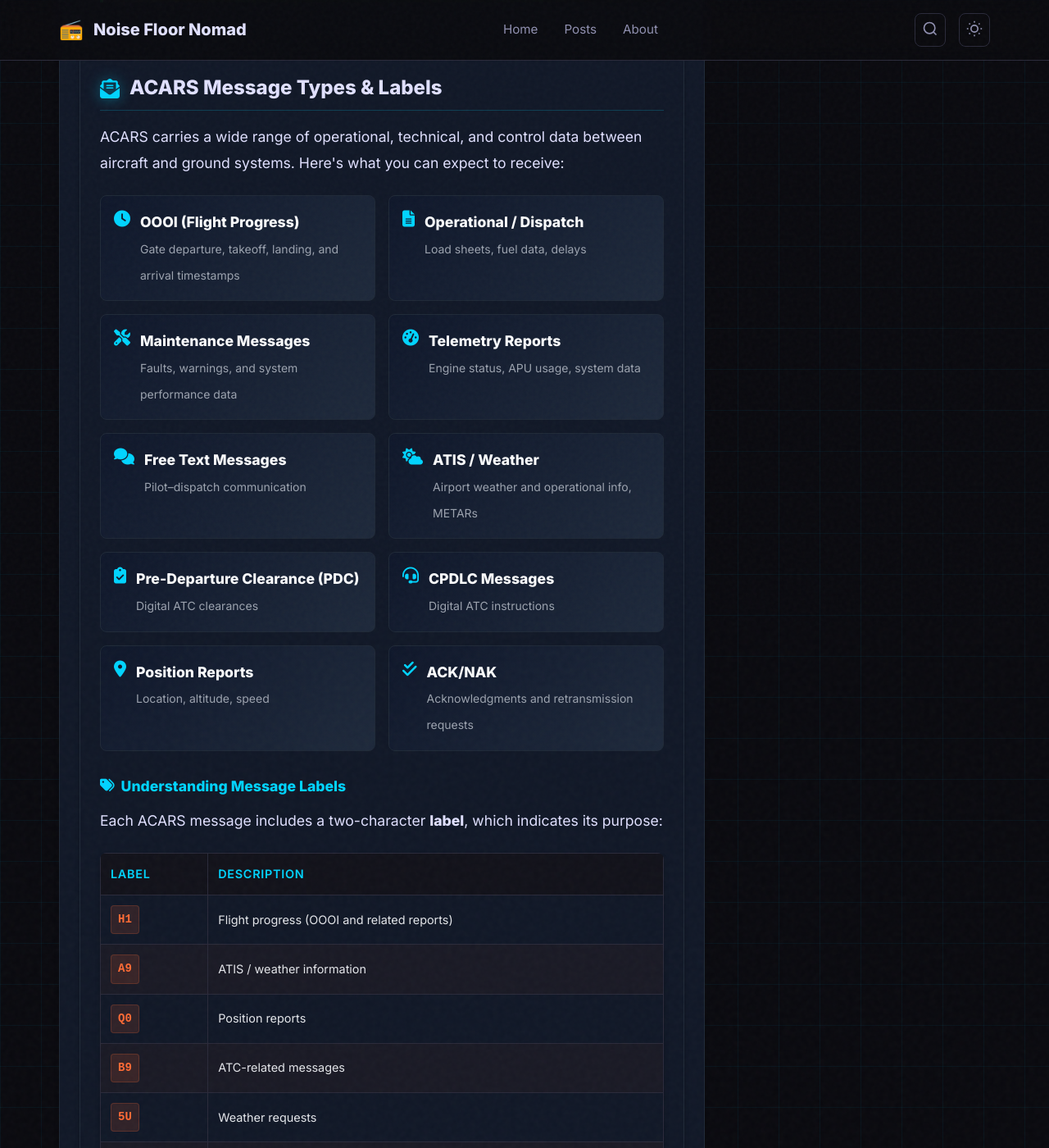
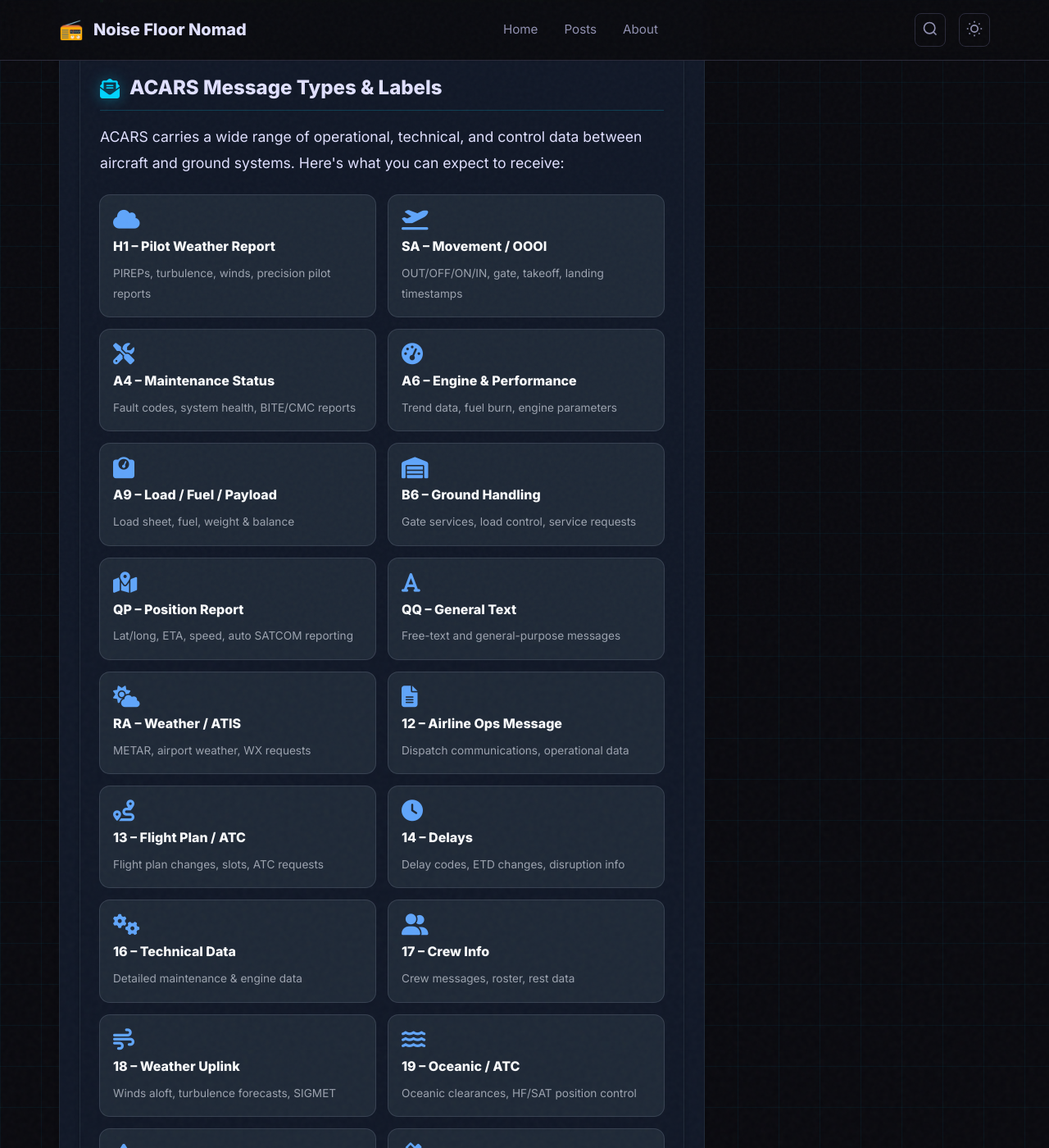
Before and after one commit to hmdsamarasekara/hmdsamarasekara.github.io, a Jekyll site: the page built from _posts/2026-03-15-exploring-vhf-acars.md, in a window 1280 px wide and 1400 px high, scrolled down 5618 px. Shown: the whole window at 82% size. Built offline with Jekyll 4.4.1, drawn with Linux system fonts in a browser that asks for light colours; some of the changed text lies outside the part shown.

Commit message:
Update 2026-03-15-exploring-vhf-acars.md

```diff
--- a/_posts/2026-03-15-exploring-vhf-acars.md
+++ b/_posts/2026-03-15-exploring-vhf-acars.md
@@ -679,7 +679,7 @@ excerpt: "A comprehensive guide to understanding and decoding VHF ACARS aviation
 </div>
 
   <h4 style="color: #f9fafb; margin-top: 1.5rem; display: flex; align-items: center; gap: 0.5rem;">
-    <i class="fas fa-terminal" style="color: #ff6b35;"></i> Command Worked Best for My Setup
+    <i class="fas fa-terminal" style="color: #ff6b35;"></i> Options Worked Best for My Setup
   </h4>
 
 <div class="tip-box">
@@ -720,78 +720,174 @@ excerpt: "A comprehensive guide to understanding and decoding VHF ACARS aviation
 
   <p>ACARS carries a wide range of operational, technical, and control data between aircraft and ground systems. Here's what you can expect to receive:</p>
 
-  <div class="message-type-grid">
-    <div class="message-type-card">
-      <i class="fas fa-clock"></i>
-      <div>
-        <strong style="color: #f9fafb;">OOOI (Flight Progress)</strong><br>
-        <span style="color: #9ca3af; font-size: 0.875rem;">Gate departure, takeoff, landing, and arrival timestamps</span>
-      </div>
-    </div>
-    <div class="message-type-card">
-      <i class="fas fa-file-alt"></i>
-      <div>
-        <strong style="color: #f9fafb;">Operational / Dispatch</strong><br>
-        <span style="color: #9ca3af; font-size: 0.875rem;">Load sheets, fuel data, delays</span>
-      </div>
-    </div>
-    <div class="message-type-card">
-      <i class="fas fa-tools"></i>
-      <div>
-        <strong style="color: #f9fafb;">Maintenance Messages</strong><br>
-        <span style="color: #9ca3af; font-size: 0.875rem;">Faults, warnings, and system performance data</span>
-      </div>
-    </div>
-    <div class="message-type-card">
-      <i class="fas fa-tachometer-alt"></i>
-      <div>
-        <strong style="color: #f9fafb;">Telemetry Reports</strong><br>
-        <span style="color: #9ca3af; font-size: 0.875rem;">Engine status, APU usage, system data</span>
-      </div>
-    </div>
-    <div class="message-type-card">
-      <i class="fas fa-comments"></i>
-      <div>
-        <strong style="color: #f9fafb;">Free Text Messages</strong><br>
-        <span style="color: #9ca3af; font-size: 0.875rem;">Pilot–dispatch communication</span>
-      </div>
-    </div>
-    <div class="message-type-card">
-      <i class="fas fa-cloud-sun"></i>
-      <div>
-        <strong style="color: #f9fafb;">ATIS / Weather</strong><br>
-        <span style="color: #9ca3af; font-size: 0.875rem;">Airport weather and operational info, METARs</span>
-      </div>
-    </div>
-    <div class="message-type-card">
-      <i class="fas fa-clipboard-check"></i>
-      <div>
-        <strong style="color: #f9fafb;">Pre-Departure Clearance (PDC)</strong><br>
-        <span style="color: #9ca3af; font-size: 0.875rem;">Digital ATC clearances</span>
-      </div>
-    </div>
-    <div class="message-type-card">
-      <i class="fas fa-headset"></i>
-      <div>
-        <strong style="color: #f9fafb;">CPDLC Messages</strong><br>
-        <span style="color: #9ca3af; font-size: 0.875rem;">Digital ATC instructions</span>
-      </div>
-    </div>
-    <div class="message-type-card">
-      <i class="fas fa-map-marker-alt"></i>
-      <div>
-        <strong style="color: #f9fafb;">Position Reports</strong><br>
-        <span style="color: #9ca3af; font-size: 0.875rem;">Location, altitude, speed</span>
-      </div>
-    </div>
-    <div class="message-type-card">
-      <i class="fas fa-check-double"></i>
-      <div>
-        <strong style="color: #f9fafb;">ACK/NAK</strong><br>
-        <span style="color: #9ca3af; font-size: 0.875rem;">Acknowledgments and retransmission requests</span>
-      </div>
-    </div>
+<div class="acars-label-grid" style="
+  display: grid;
+  grid-template-columns: repeat(auto-fill, minmax(220px, 1fr));
+  gap: 16px;
+  margin-top: 20px;
+">
+
+  <!-- H1 -->
+  <div class="acars-card">
+    <i class="fas fa-cloud"></i>
+    <strong>H1 – Pilot Weather Report</strong>
+    <span>PIREPs, turbulence, winds, precision pilot reports</span>
   </div>
+
+  <!-- SA -->
+  <div class="acars-card">
+    <i class="fas fa-plane-departure"></i>
+    <strong>SA – Movement / OOOI</strong>
+    <span>OUT/OFF/ON/IN, gate, takeoff, landing timestamps</span>
+  </div>
+
+  <!-- A4 -->
+  <div class="acars-card">
+    <i class="fas fa-tools"></i>
+    <strong>A4 – Maintenance Status</strong>
+    <span>Fault codes, system health, BITE/CMC reports</span>
+  </div>
+
+  <!-- A6 -->
+  <div class="acars-card">
+    <i class="fas fa-tachometer-alt"></i>
+    <strong>A6 – Engine & Performance</strong>
+    <span>Trend data, fuel burn, engine parameters</span>
+  </div>
+
+  <!-- A9 -->
+  <div class="acars-card">
+    <i class="fas fa-weight"></i>
+    <strong>A9 – Load / Fuel / Payload</strong>
+    <span>Load sheet, fuel, weight & balance</span>
+  </div>
+
+  <!-- B6 -->
+  <div class="acars-card">
+    <i class="fas fa-warehouse"></i>
+    <strong>B6 – Ground Handling</strong>
+    <span>Gate services, load control, service requests</span>
+  </div>
+
+  <!-- QP -->
+  <div class="acars-card">
+    <i class="fas fa-map-marked-alt"></i>
+    <strong>QP – Position Report</strong>
+    <span>Lat/long, ETA, speed, auto SATCOM reporting</span>
+  </div>
+
+  <!-- QQ -->
+  <div class="acars-card">
+    <i class="fas fa-font"></i>
+    <strong>QQ – General Text</strong>
+    <span>Free-text and general-purpose messages</span>
+  </div>
+
+  <!-- RA -->
+  <div class="acars-card">
+    <i class="fas fa-cloud-sun"></i>
+    <strong>RA – Weather / ATIS</strong>
+    <span>METAR, airport weather, WX requests</span>
+  </div>
+
+  <!-- 12 -->
+  <div class="acars-card">
+    <i class="fas fa-file-alt"></i>
+    <strong>12 – Airline Ops Message</strong>
+    <span>Dispatch communications, operational data</span>
+  </div>
+
+  <!-- 13 -->
+  <div class="acars-card">
+    <i class="fas fa-route"></i>
+    <strong>13 – Flight Plan / ATC</strong>
+    <span>Flight plan changes, slots, ATC requests</span>
+  </div>
+
+  <!-- 14 -->
+  <div class="acars-card">
+    <i class="fas fa-clock"></i>
+    <strong>14 – Delays</strong>
+    <span>Delay codes, ETD changes, disruption info</span>
+  </div>
+
+  <!-- 16 -->
+  <div class="acars-card">
+    <i class="fas fa-cogs"></i>
+    <strong>16 – Technical Data</strong>
+    <span>Detailed maintenance & engine data</span>
+  </div>
+
+  <!-- 17 -->
+  <div class="acars-card">
+    <i class="fas fa-user-friends"></i>
+    <strong>17 – Crew Info</strong>
+    <span>Crew messages, roster, rest data</span>
+  </div>
+
+  <!-- 18 -->
+  <div class="acars-card">
+    <i class="fas fa-wind"></i>
+    <strong>18 – Weather Uplink</strong>
+    <span>Winds aloft, turbulence forecasts, SIGMET</span>
+  </div>
+
+  <!-- 19 -->
+  <div class="acars-card">
+    <i class="fas fa-water"></i>
+    <strong>19 – Oceanic / ATC</strong>
+    <span>Oceanic clearances, HF/SAT position control</span>
+  </div>
+
+  <!-- 1B -->
+  <div class="acars-card">
+    <i class="fas fa-exclamation-triangle"></i>
+    <strong>1B – Safety / Alert</strong>
+    <span>Emergency notifications, unusual events</span>
+  </div>
+
+  <!-- 30 -->
+  <div class="acars-card">
+    <i class="fas fa-satellite"></i>
+    <strong>30 – FMS / Navigation</strong>
+    <span>Route, performance & waypoint uplinks</span>
+  </div>
+
+  <!-- 80 -->
+  <div class="acars-card">
+    <i class="fas fa-cogs"></i>
+    <strong>80 – Utility / Airline Data</strong>
+    <span>Internal airline ops and misc system data</span>
+  </div>
+
+</div>
+
+<style>
+.acars-card {
+  background: #1f2937;
+  border-radius: 12px;
+  padding: 16px;
+  display: flex;
+  flex-direction: column;
+  gap: 6px;
+  box-shadow: 0 0 0 1px #374151;
+}
+
+.acars-card i {
+  font-size: 26px;
+  color: #60a5fa;
+}
+
+.acars-card strong {
+  color: #f9fafb;
+  font-size: 1rem;
+}
+
+.acars-card span {
+  color: #9ca3af;
+  font-size: 0.85rem;
+}
+</style>
 
   <h4 style="color: #00d4ff; margin-top: 2rem; display: flex; align-items: center; gap: 0.5rem;">
     <i class="fas fa-tags"></i> Understanding Message Labels
```
